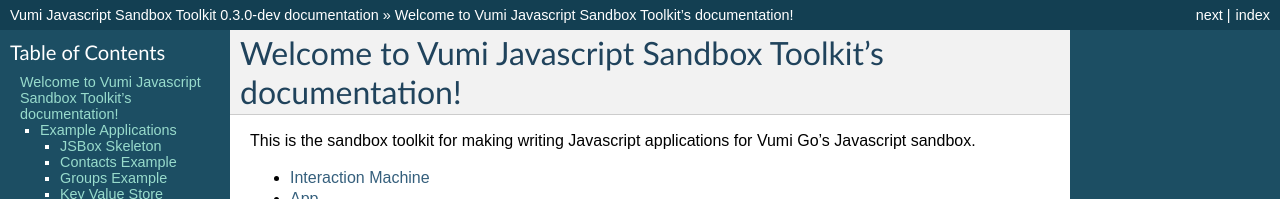
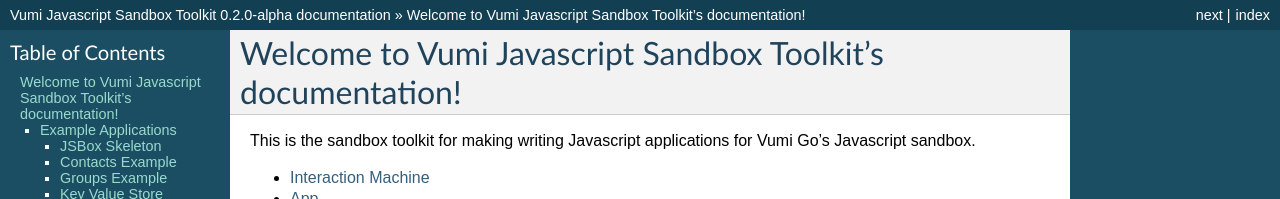
Before and after one commit to praekeltfoundation/vumi-jssandbox-toolkit, a Sphinx documentation site: the page built from docs/index.rst, in a window 1280 px wide and 900 px high. Shown: the top 199 px of the window. Built offline with Sphinx 7.4.7, drawn with Linux system fonts in a browser that asks for light colours; some of the changed text lies outside the part shown.

Commit message:
Version 0.2.0 alpha.

```diff
--- a/docs/conf.py
+++ b/docs/conf.py
@@ -59,9 +59,9 @@
 # built documents.
 #
 # The short X.Y version.
-version = '0.3'
+version = '0.2'
 # The full version, including alpha/beta/rc tags.
-release = '0.3.0-dev'
+release = '0.2.0-alpha'
 
 # The language for content autogenerated by Sphinx. Refer to documentation
 # for a list of supported languages.
--- a/package.json
+++ b/package.json
@@ -1,6 +1,6 @@
 {
   "name": "vumigo",
-  "version": "0.3.0-dev",
+  "version": "0.2.0-alpha",
   "description": "Javascript toolkit and examples for Vumi's Javascript sandbox",
   "main": "lib/index.js",
   "scripts": {
```
